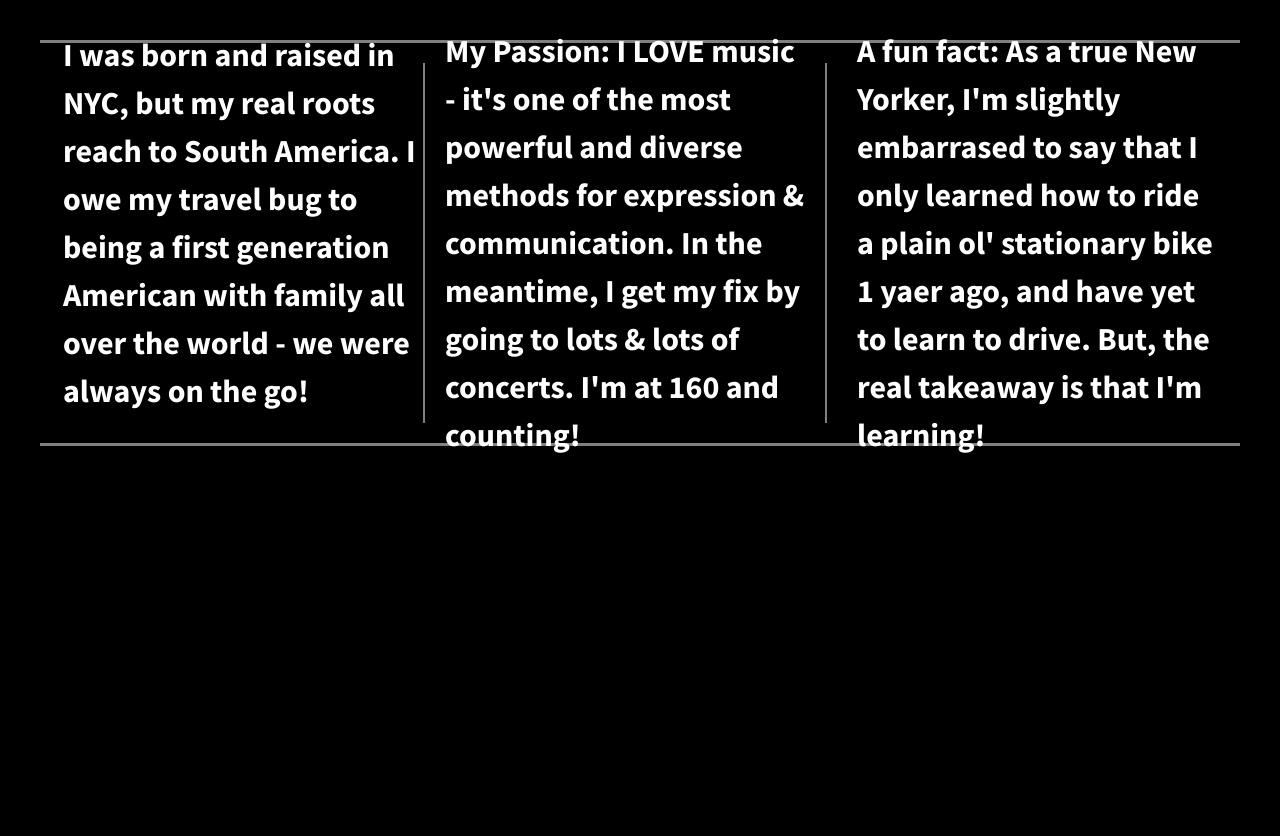
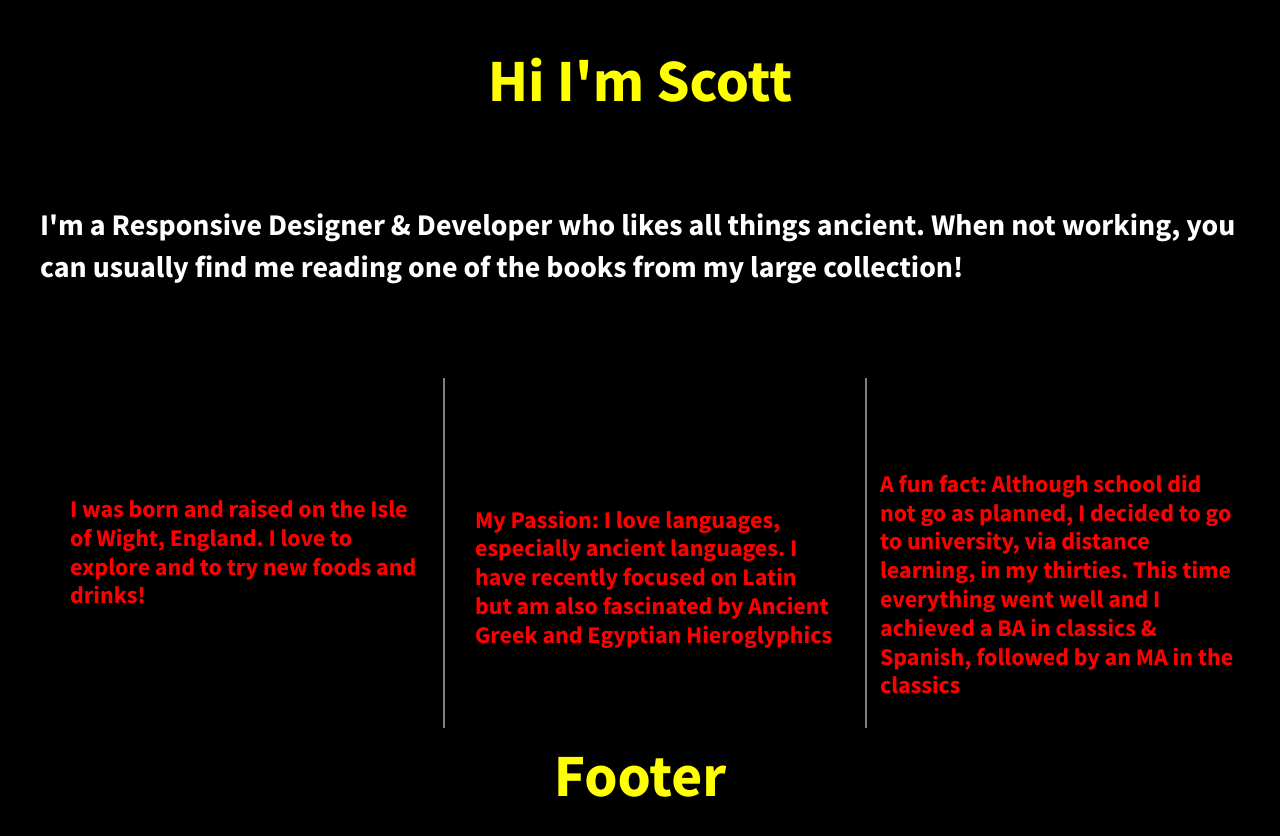
Before and after one commit to S-Porter2/divs-flexbox-starter, a plain HTML site: page index.html in a window 1280 px wide. Drawn offline with nearby package versions, Linux system fonts and the light colour scheme.

Commit message:
Added header,footer and main section. Also amended content

```diff
--- a/css/main.css
+++ b/css/main.css
@@ -108,16 +108,37 @@ body {
   height: 100%;
 }
 
+header,
+footer {
+  background-color: black;
+  font-size: 3em;
+  color: yellow;
+  height: 80px;
+  width: 100%;
+
+}
+
+main {
+  background-color: black;
+  font-size: 1.5em;
+  color: white;
+  height: 250px;
+  width: 100%;
+}
+
+header,footer,main {
+  display: flex;
+  justify-content: center;
+  align-items: center;
+}
+
 .wrapper {
   /*add display:flex and set justify-content to space-between*/
   font-weight: 700;
   display: flex;
-  justify-content: center;
+  justify-content: space-between;
   align-items: center;
-  border-top: solid grey 3px;
-  border-bottom: solid grey 3px;
-  padding-top: 20px;
-  padding-bottom: 20px;
+  flex-flow: row wrap;
 }
 
 .div-1, .div-2, .div-3 {
@@ -126,30 +147,29 @@ body {
   width: 30%;
   justify-content: center;
   align-items: center;
-  color: #fff;
-  line-height: 1.5em;
-  font-size: 1.6em;
+  color: red;
+  line-height: 1.2em;
+  font-size: 1.2em;
   background-color: black;
   height: 300px;
 }
 
 .div-1 {
-  padding-bottom: 40px;
+  padding-left: 30px;
 }
 
 .div-2 {
+  padding-top: 50px;
+  padding-left: 30px;
+  padding-right: 30px;
   border-left: solid grey 2px;
   border-right: solid grey 2px;
-  padding-left: 20px;
-  padding-right: 20px;
-  padding-top: 30px;
-  padding-bottom: 30px;
 }
 
 .div-3 {
-  padding-left: 30px;
+  padding-top: 65px;
+
 }
-
 
 
 
--- a/index.html
+++ b/index.html
@@ -16,21 +16,27 @@
         <link href='http://fonts.googleapis.com/css?family=Lora:700' rel='stylesheet' type='text/css'>
         <link href='http://fonts.googleapis.com/css?family=Source+Sans+Pro:400,700' rel='stylesheet' type='text/css'>
     </head>
+
     <body>
+
+
         <!--[if lt IE 8]>
             <p class="browserupgrade">You are using an <strong>outdated</strong> browser. Please <a href="http://browsehappy.com/">upgrade your browser</a> to improve your experience.</p>
         <![endif]-->
 
         <section class="wrapper">
+          <header>Hi I'm Scott</header>
+          <main>I'm a Responsive Designer &amp Developer who likes all things ancient. When not working, you can usually find me reading one of the books from my large collection!</main>
             <div class="div-1">
-                <p> I was born and raised in NYC, but my real roots reach to South America. I owe my travel bug to being a first generation American with family all over the world - we were always on the go! </p>
+                <p> I was born and raised on the Isle of Wight, England. I love to explore and to try new foods and drinks! </p>
             </div>
             <div class="div-2">
-                <p> My Passion: I LOVE music - it's one of the most powerful and diverse methods for expression &amp communication. In the meantime, I get my fix by going to lots &amp lots of concerts. I'm at 160 and counting! </p>
+                <p> My Passion: I love languages, especially ancient languages. I have recently focused on Latin but am also fascinated by Ancient Greek and Egyptian Hieroglyphics </p>
             </div>
             <div class="div-3">
-                <p> A fun fact: As a true New Yorker, I'm slightly embarrased to say that I only learned how to ride a plain ol' stationary bike 1 yaer ago, and have yet to learn to drive. But, the real takeaway is that I'm learning! </p>
+                <p> A fun fact: Although school did not go as planned, I decided to go to university, via distance learning, in my thirties. This time everything went well and I achieved a BA in classics &amp Spanish, followed by an MA in the classics</p>
             </div>
+            <footer> Footer</footer>
         </section>
 
         <script src="https://ajax.googleapis.com/ajax/libs/jquery/1.11.3/jquery.min.js"></script>
@@ -47,5 +53,6 @@
             r.parentNode.insertBefore(e,r)}(window,document,'script','ga'));
             ga('create','UA-XXXXX-X','auto');ga('send','pageview');
         </script>
+
     </body>
 </html>
```
